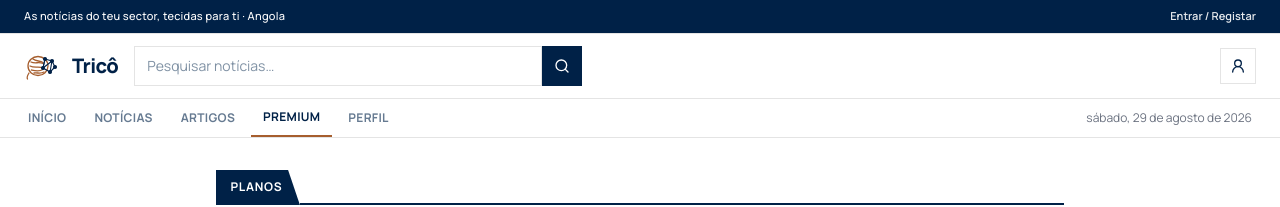
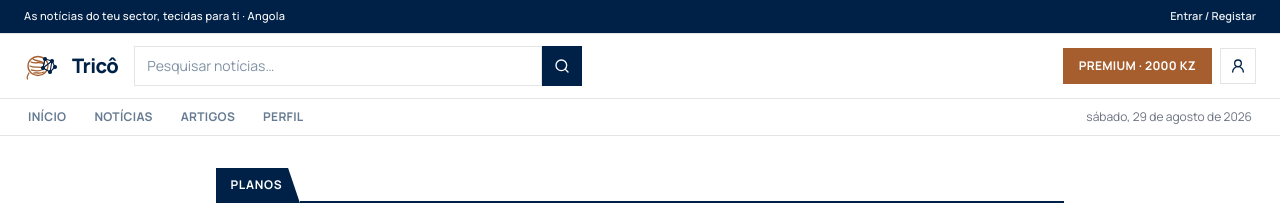
Before and after one commit to feduard521-beep/Tric--agent, a Next.js app: page /premium in a window 1280 px wide. Shown: the top 207 px of the page. Built offline with nearby package versions, Linux system fonts and the light colour scheme; no server answers.

Commit message:
Show Premium as CTA and hide Admin from navigation
Remove Admin links from header and profile so only direct /admin URL
works for admins; surface Premium as a header CTA button instead of nav.

Co-authored-by: feduard521 <feduard521@gmail.com>

```diff
--- a/src/app/feed/feed-client.tsx
+++ b/src/app/feed/feed-client.tsx
@@ -143,10 +143,10 @@ export default function FeedPage() {
               A retrospectiva anual dos teus sectores. Disponível no plano Premium.
             </p>
             <Link
-              href="/perfil"
+              href="/premium"
               className="mt-5 inline-flex h-10 items-center bg-terracotta px-4 text-sm font-bold text-white hover:bg-terracotta/90"
             >
-              Ver planos
+              Ver Premium · 2000 Kz
             </Link>
           </div>
         ) : loading ? (
--- a/src/app/perfil/page.tsx
+++ b/src/app/perfil/page.tsx
@@ -43,28 +43,13 @@ export default function PerfilPage() {
                 <p>
                   Sessão: <strong>{session.user.email}</strong>
                 </p>
-                {session.user.role === "admin" ? (
-                  <p className="mt-1 text-xs text-terracotta">
-                    Conta administrador
-                  </p>
-                ) : null}
               </div>
-              <div className="flex flex-wrap gap-2">
-                {session.user.role === "admin" ? (
-                  <Link
-                    href="/admin"
-                    className={cn(buttonVariants(), "bg-terracotta text-white hover:bg-terracotta/90")}
-                  >
-                    Abrir Admin
-                  </Link>
-                ) : null}
               <Button
                 variant="outline"
                 onClick={() => signOut({ callbackUrl: "/" })}
               >
                 Terminar sessão
               </Button>
-              </div>
             </div>
           ) : (
             <div className="flex flex-wrap items-center justify-between gap-3">
--- a/src/components/trico/app-header.tsx
+++ b/src/components/trico/app-header.tsx
@@ -6,13 +6,13 @@ import { FormEvent, useState } from "react";
 import { Search, UserRound } from "lucide-react";
 import { useSession } from "next-auth/react";
 import { Logo } from "./logo";
+import { usePreferences } from "./preferences-provider";
 import { cn } from "@/lib/utils";
 
 const NAV = [
   { href: "/feed", label: "Início" },
   { href: "/sectores", label: "Notícias" },
   { href: "/pesquisar", label: "Artigos" },
-  { href: "/premium", label: "Premium" },
   { href: "/perfil", label: "Perfil" },
 ];
 
@@ -20,12 +20,9 @@ export function AppHeader({ solid = false }: { solid?: boolean }) {
   const pathname = usePathname();
   const router = useRouter();
   const { data: session } = useSession();
+  const { prefs } = usePreferences();
   const [q, setQ] = useState("");
-  const isAdmin = session?.user?.role === "admin";
-
-  const links = isAdmin
-    ? [...NAV, { href: "/admin", label: "Admin" }]
-    : NAV;
+  const showPremiumCta = prefs.plan !== "premium";
 
   function onSearch(e: FormEvent) {
     e.preventDefault();
@@ -35,7 +32,6 @@ export function AppHeader({ solid = false }: { solid?: boolean }) {
 
   return (
     <header className={cn("border-b border-line bg-white", solid && "sticky top-0 z-30")}>
-      {/* Brand strip */}
       <div className="border-b border-line bg-navy text-white">
         <div className="mx-auto flex max-w-7xl items-center justify-between gap-3 px-4 py-2 text-[11px] sm:px-6">
           <p className="truncate font-medium tracking-wide">
@@ -47,11 +43,11 @@ export function AppHeader({ solid = false }: { solid?: boolean }) {
         </div>
       </div>
 
-      <div className="mx-auto flex max-w-7xl flex-wrap items-center gap-4 px-4 py-3 sm:px-6">
+      <div className="mx-auto flex max-w-7xl flex-wrap items-center gap-3 px-4 py-3 sm:gap-4 sm:px-6">
         <Logo href="/feed" size="sm" />
         <form
           onSubmit={onSearch}
-          className="order-3 flex w-full flex-1 items-stretch sm:order-none sm:min-w-[220px] md:max-w-md"
+          className="order-3 flex w-full flex-1 items-stretch sm:order-none sm:min-w-[200px] md:max-w-md"
         >
           <input
             value={q}
@@ -67,18 +63,29 @@ export function AppHeader({ solid = false }: { solid?: boolean }) {
             <Search className="h-4 w-4" />
           </button>
         </form>
+
+        <div className="ml-auto flex items-center gap-2">
+          {showPremiumCta ? (
+            <Link
+              href="/premium"
+              className="inline-flex h-9 items-center bg-terracotta px-3 text-xs font-bold uppercase tracking-wide text-white hover:bg-terracotta/90 sm:px-4"
+            >
+              Premium · 2000 Kz
+            </Link>
+          ) : null}
           <Link
             href={session?.user ? "/perfil" : "/entrar"}
-          className="ml-auto inline-flex size-9 items-center justify-center border border-line text-navy hover:bg-navy hover:text-white"
+            className="inline-flex size-9 items-center justify-center border border-line text-navy hover:bg-navy hover:text-white"
             aria-label="Conta"
           >
             <UserRound className="h-4 w-4" />
           </Link>
         </div>
+      </div>
 
       <nav className="border-t border-line bg-white" aria-label="Principal">
         <div className="mx-auto flex max-w-7xl items-center gap-1 overflow-x-auto px-2 sm:px-4">
-          {links.map((link) => {
+          {NAV.map((link) => {
             const active =
               pathname === link.href || pathname.startsWith(link.href + "/");
             return (
```
Lines whose indentation alone changed are shown as unchanged.
